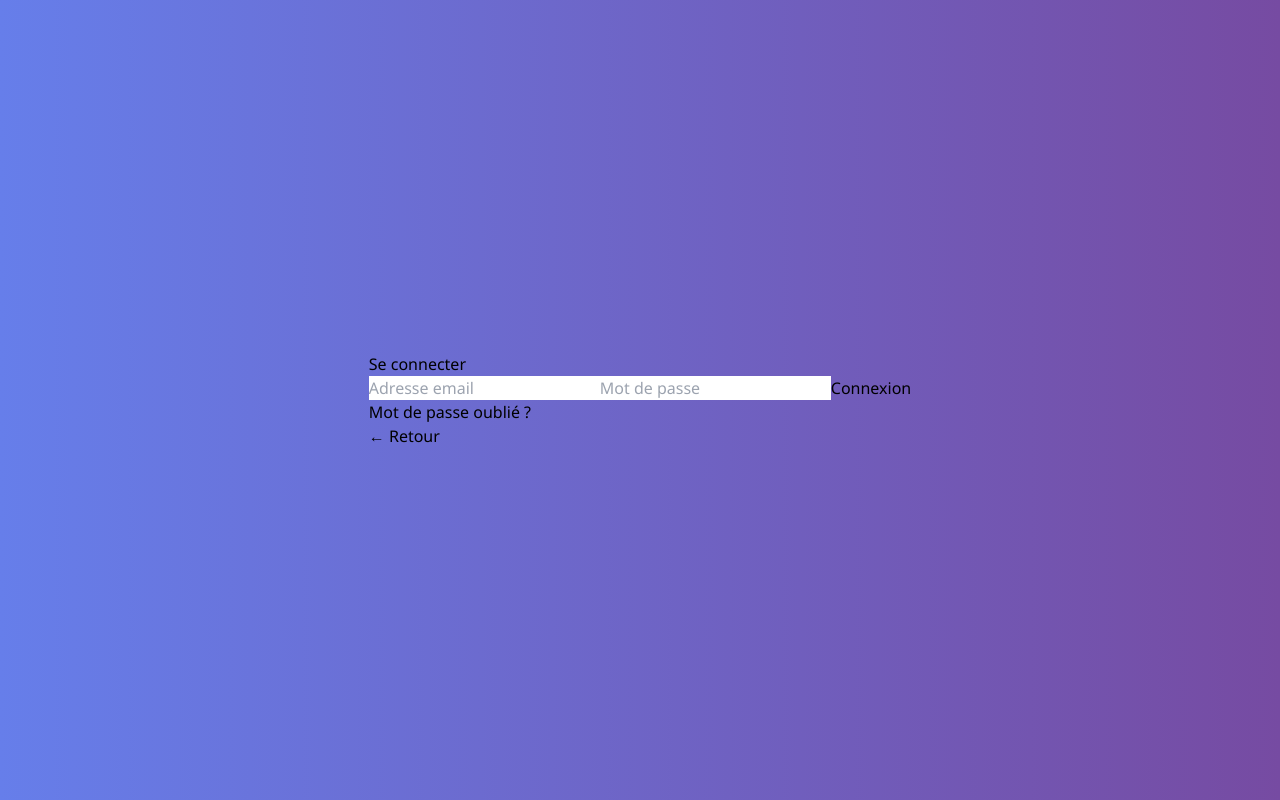
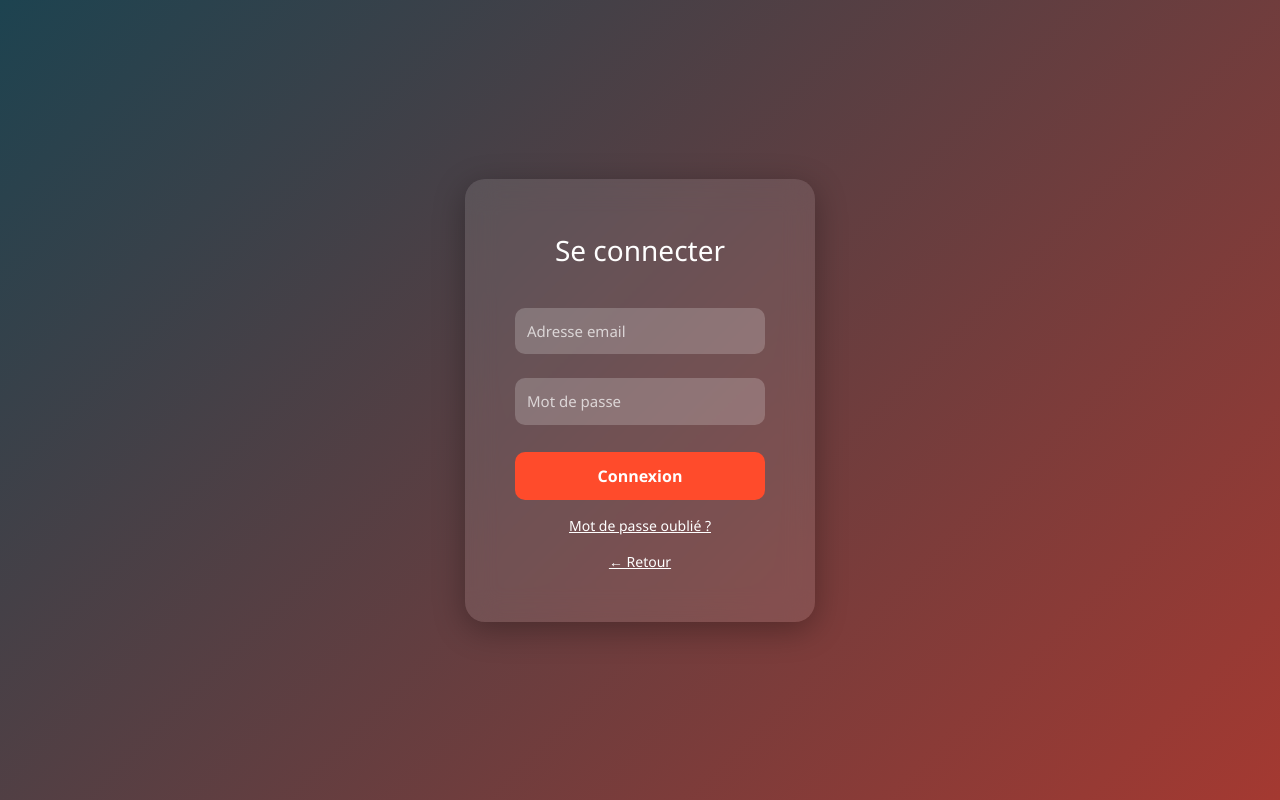
Before and after one commit to OneOffsas/OneOFFClaim, a React (Vite) app: page /login in a window 1280 px wide. Built offline with nearby package versions, Linux system fonts and the light colour scheme.

Commit message:
Update Login.css

```diff
--- a/src/pages/Login.css
+++ b/src/pages/Login.css
@@ -1,59 +1,77 @@
+/* src/pages/Login.css */
 .login-container {
+  height: 100vh;
+  background: linear-gradient(135deg, #1d4350, #a43931);
   display: flex;
+  align-items: center;
   justify-content: center;
-  align-items: center;
-  height: 100vh;
-  background: linear-gradient(to right, #667eea, #764ba2);
+  animation: fadeIn 1.5s ease;
 }
 
-.login-glass {
-  background: rgba(255, 255, 255, 0.15);
-  backdrop-filter: blur(10px);
-  padding: 40px;
+.login-form {
+  background: rgba(255, 255, 255, 0.1);
+  padding: 50px;
   border-radius: 20px;
+  backdrop-filter: blur(15px);
+  box-shadow: 0 8px 32px rgba(0,0,0,0.3);
+  text-align: center;
+  width: 350px;
   color: white;
-  box-shadow: 0 0 15px rgba(0,0,0,0.2);
-  width: 350px;
-  text-align: center;
 }
 
-.login-glass h2 {
-  margin-bottom: 20px;
+.login-form h2 {
+  margin-bottom: 25px;
+  font-size: 28px;
+  color: #ffffff;
 }
 
-.login-glass input {
+.login-form input {
   width: 100%;
   padding: 12px;
-  margin: 10px 0;
+  margin: 12px 0;
+  border-radius: 10px;
   border: none;
-  border-radius: 8px;
-  outline: none;
+  background: rgba(255, 255, 255, 0.2);
+  color: white;
+  font-size: 15px;
 }
 
-.login-glass button {
-  background: white;
-  color: #4b4b4b;
+.login-form input::placeholder {
+  color: rgba(255, 255, 255, 0.7);
+}
+
+.login-form button {
+  width: 100%;
+  padding: 12px;
+  background: #ff4b2b;
+  color: white;
   font-weight: bold;
   border: none;
-  padding: 12px 24px;
-  border-radius: 8px;
+  border-radius: 10px;
   cursor: pointer;
-  width: 100%;
+  margin-top: 15px;
+  transition: background 0.3s ease;
 }
 
-.login-links {
+.login-form button:hover {
+  background: #ff416c;
+}
+
+.login-form .message,
+.login-form .link,
+.login-form .back {
   margin-top: 15px;
-  display: flex;
-  justify-content: space-between;
-  font-size: 0.9rem;
+  font-size: 14px;
+  color: #fff;
 }
-.login-links a {
-  color: #fff;
+
+.login-form .link,
+.login-form .back {
+  cursor: pointer;
   text-decoration: underline;
 }
-.error {
-  background: rgba(255, 0, 0, 0.2);
-  padding: 8px;
-  margin-bottom: 10px;
-  border-radius: 8px;
+
+@keyframes fadeIn {
+  from { opacity: 0; transform: translateY(30px); }
+  to { opacity: 1; transform: translateY(0); }
 }
```
